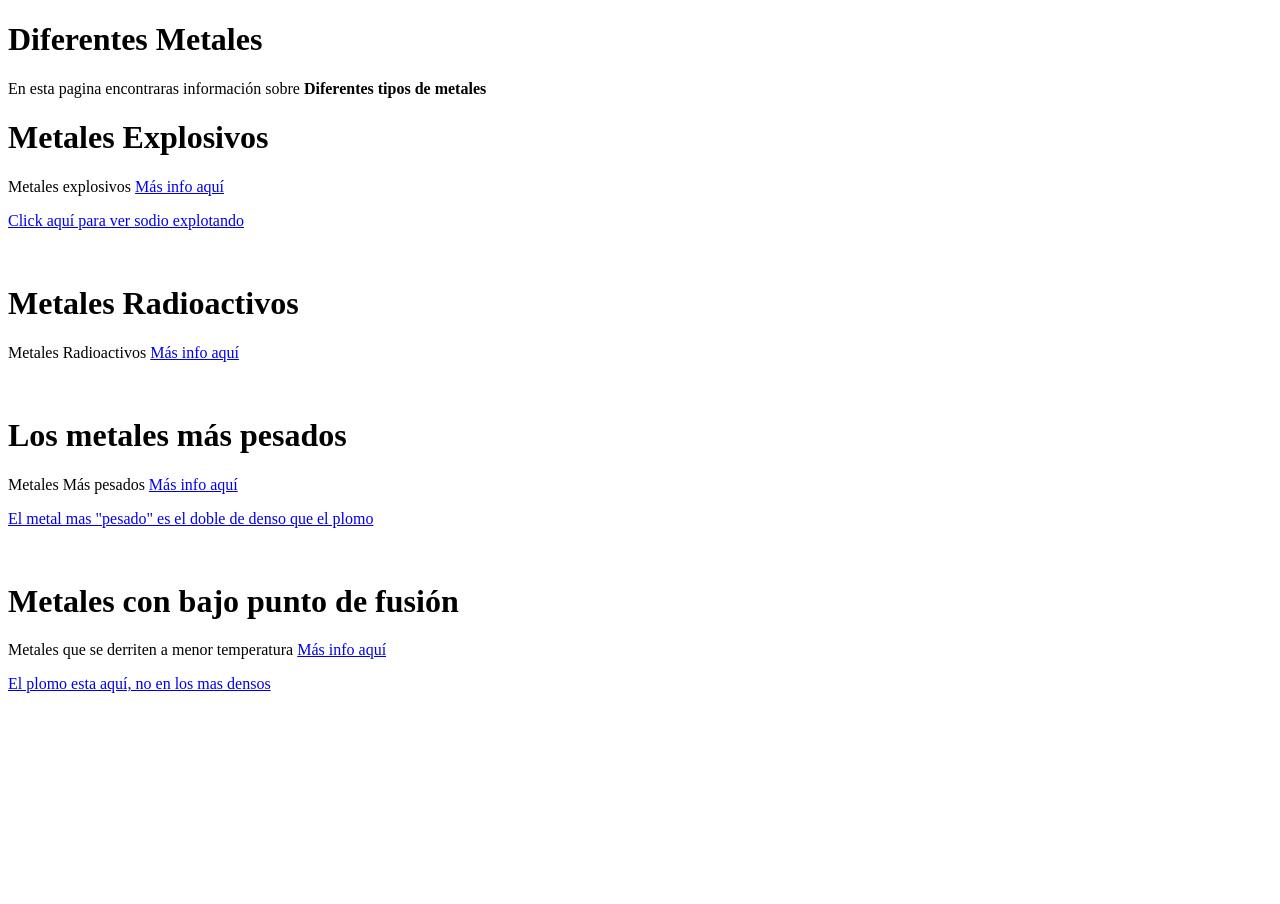
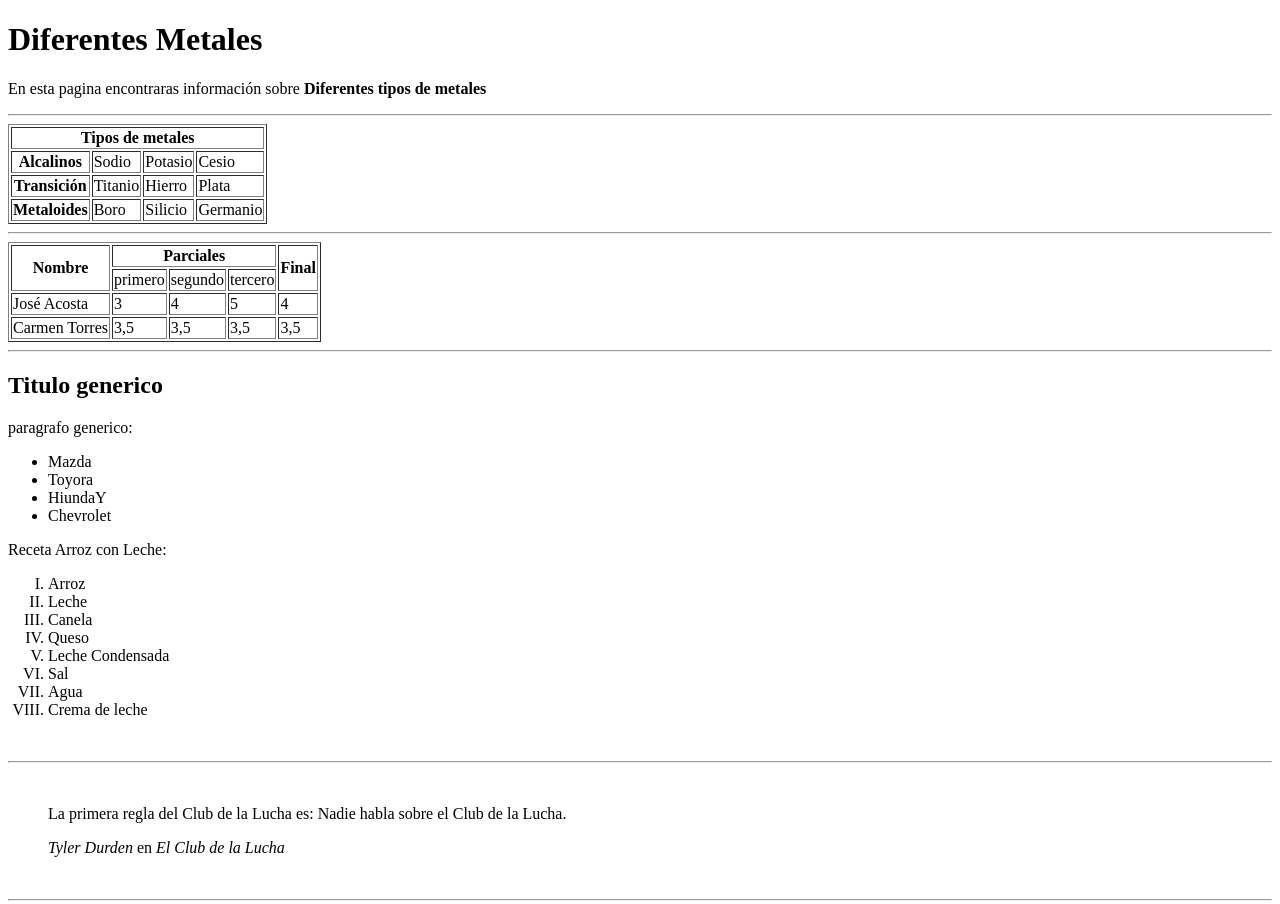
Before and after one commit to DieBarRo/paginawebmetales, a plain HTML site: page index.html in a window 1280 px wide. Shown: the top 904 px of the page. Before the commit the page ends 800 px from the top, so only its background shows below. Drawn offline with Linux system fonts and the light colour scheme.

Commit message:
feat: :sparkles: inclusion de listas

```diff
--- a/index.html
+++ b/index.html
@@ -8,6 +8,96 @@
 <body>
     <h1>Diferentes Metales</h1>
     <p>En esta pagina encontraras información sobre <strong>Diferentes tipos de metales</strong></p>
+    <hr>
+    <table border="1">
+        <tr>
+            <th colspan="4">Tipos de metales</th>
+        </tr>
+        <tr>
+            <th>Alcalinos</th>
+            <td>Sodio</td>
+            <td>Potasio</td>
+            <td>Cesio</td>
+        </tr>
+        <tr>
+            <th>Transición</th>
+            <td>Titanio</td>
+            <td>Hierro</td>
+            <td>Plata</td>
+        </tr>
+        <tr>
+            <th>Metaloides</th>
+            <td>Boro</td>
+            <td>Silicio</td>
+            <td>Germanio</td>
+        </tr>
+    </table>
+    <hr>
+    <table border="1">
+
+        <tr>
+            <th rowspan="2">Nombre</th>
+            <th colspan="3">Parciales</th>
+            <th rowspan="2">Final</th>
+
+        </tr>
+        <tr>
+            <td>primero</td>
+            <td>segundo</td>
+            <td>tercero</td>
+        </tr>
+
+        <tr>
+            <td>José Acosta</td>
+            <td>3</td>
+            <td>4</td>
+            <td>5</td>
+            <td>4</td>
+
+        </tr>
+        <tr>
+            <td>Carmen Torres</td>
+            <td>3,5</td>
+            <td>3,5</td>
+            <td>3,5</td>
+            <td>3,5</td>
+
+        </tr>
+    </table>
+    <hr>
+    <h2>Titulo generico</h2>
+    <p>paragrafo generico:</p>
+    <ul>
+        <li>Mazda</li>
+        <li>Toyora</li>
+        <li>HiundaY</li>
+        <li>Chevrolet</li>
+    </ul>
+
+    <p>Receta Arroz con Leche:</p>
+    <ol type="I" start="1">
+        <li>Arroz</li>
+        <li>Leche</li>
+        <li>Canela</li>
+        <li>Queso</li>
+        <li>Leche Condensada</li>
+        <li>Sal</li>
+        <li>Agua</li>
+        <li>Crema de leche</li>
+    </ol>
+    <br>
+
+    <hr>
+    <br>
+    <blockquote cite="http://es.wikiquote.org/wiki/Fight_Club">
+        <p>La primera regla del Club de la Lucha es: Nadie habla sobre el Club de la Lucha.</p>
+        <footer>
+            <cite class="author">Tyler Durden</cite> en
+            <cite class="title">El Club de la Lucha</cite>
+        </footer>
+    </blockquote>
+    <br>
+    <hr>
     <h1>Metales Explosivos</h1>
     <p>Metales explosivos <a href="Mexplosivos.html">Más info aquí</a></p>
     <p><a href="Mexplosivos.html#sodioExplosivo">Click aquí para ver sodio explotando</a></p>
```
